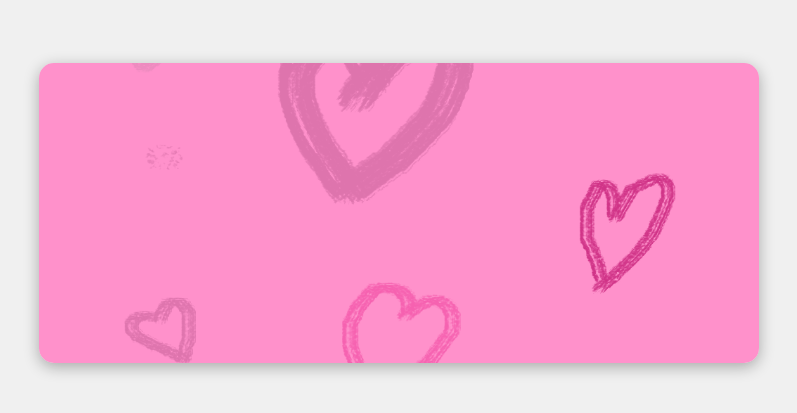
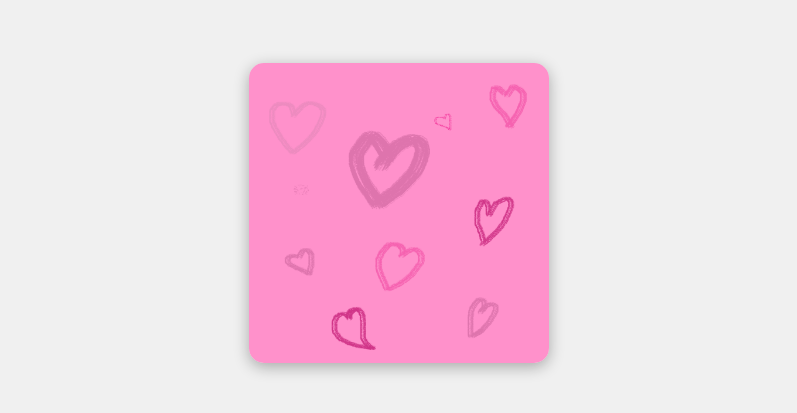
Before and after one commit to xag01/t1, a plain HTML site: page index.html in a window 1280 px wide. Shown: the part 187-600 px from the top of the page, without its empty margins (241-1038 px from the left). Drawn offline with Linux system fonts and the light colour scheme.

Commit message:
Update index.html fix remove

```diff
--- a/index.html
+++ b/index.html
@@ -74,10 +74,6 @@
       pointer-events: none;
       transition: bottom 1.8s ease-out, opacity 0.8s ease-in;
     }
-    /* ---- RESPONSIVE FIX ---- */
-    #widgetBox {
-      width: 90vmin;
-      height: 90
   </style>
 </head>
 
```
